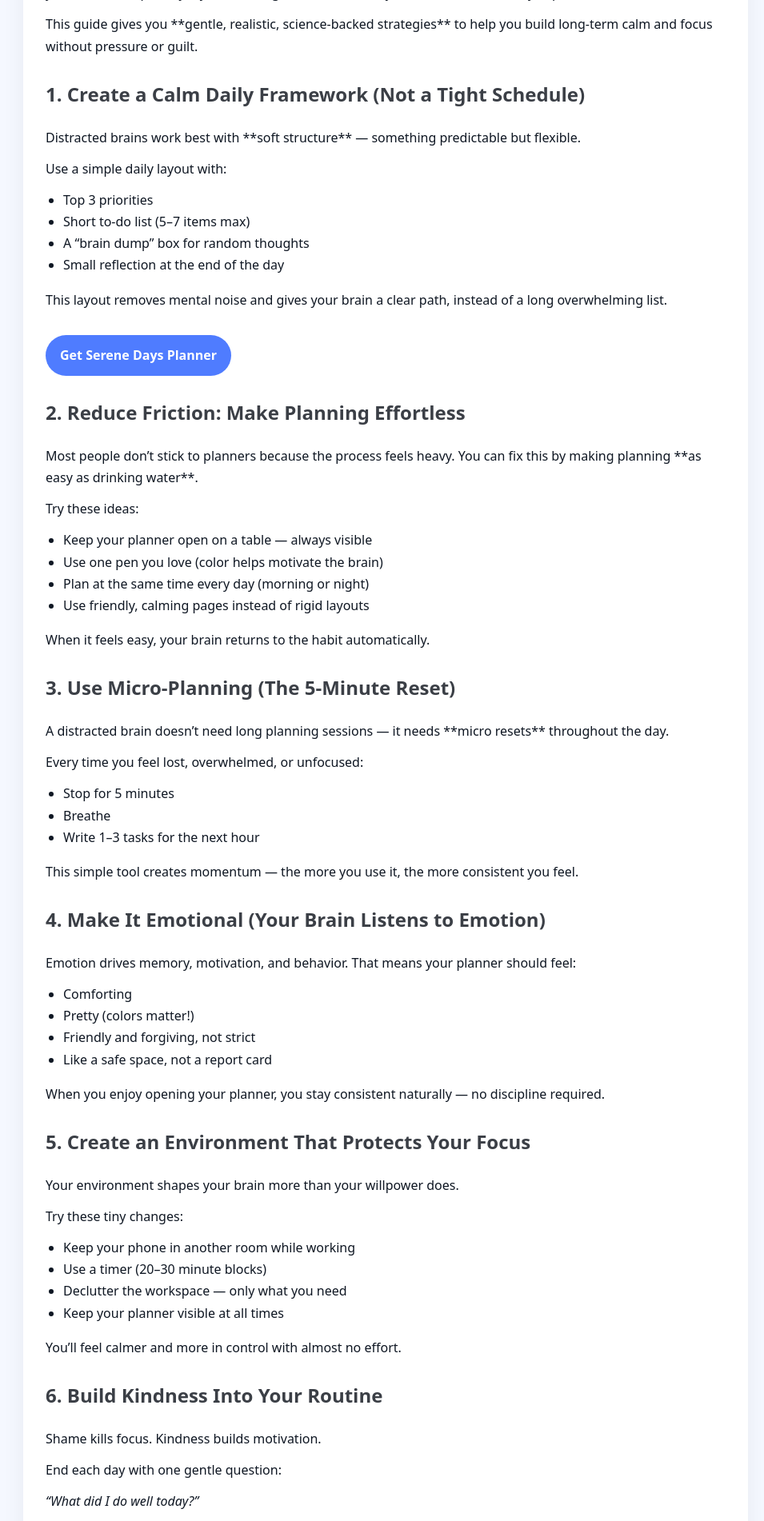
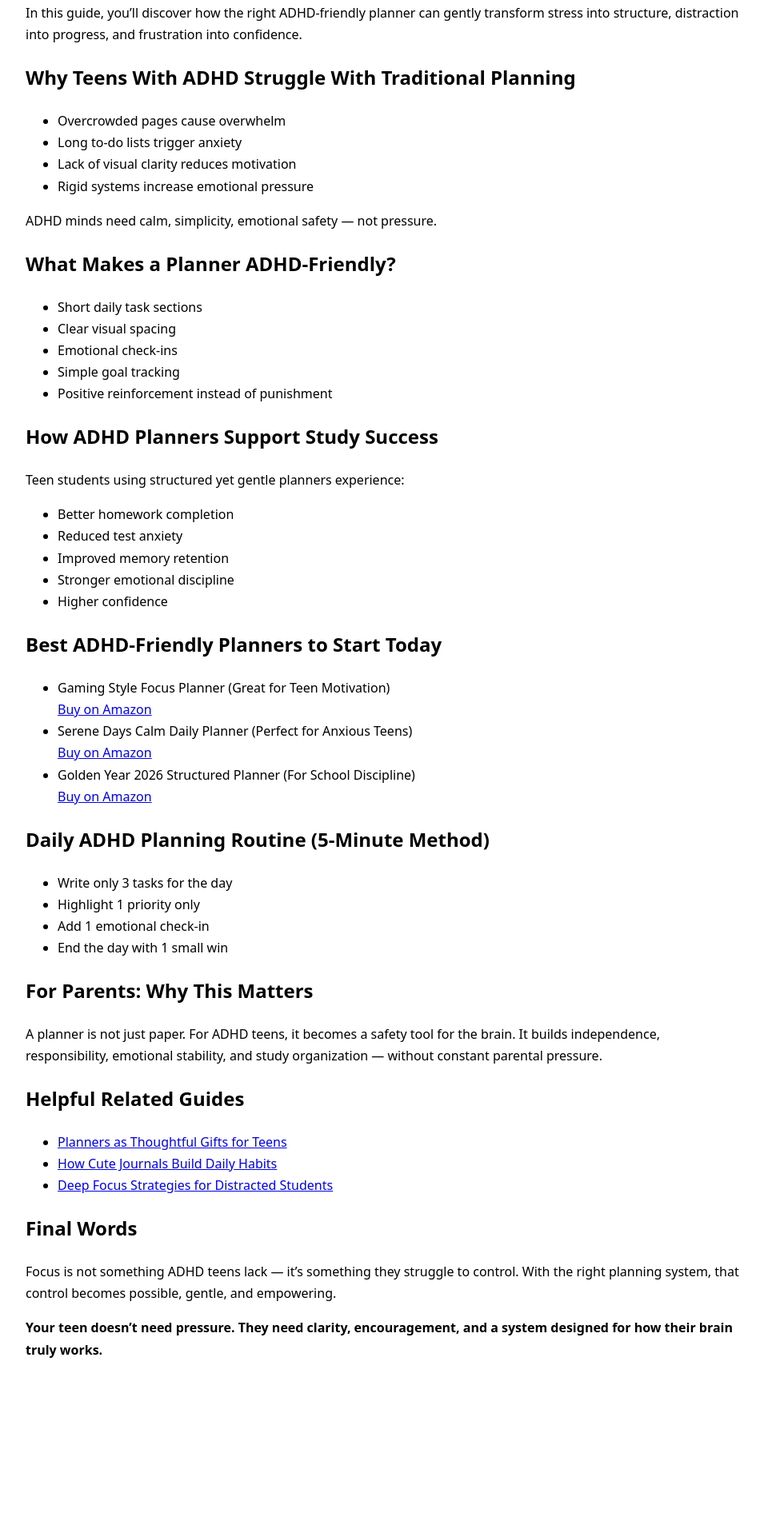
Before and after one commit to imataspace-hue/Lovely-Planners-Studio, a plain HTML site: page article-10.html in a window 1280 px wide. Shown: the part 251-2153 px from the top of the page at 80% size, without its empty margins (158-1113 px from the left). After the commit the page ends 2001 px from the top, so only its background shows below. Drawn offline with Linux system fonts and the light colour scheme.

Commit message:
Update article-10.html

```diff
--- a/article-10.html
+++ b/article-10.html
@@ -1,168 +1,129 @@
 <!doctype html>
 <html lang="en">
 <head>
-  <meta charset="utf-8">
-  <meta name="viewport" content="width=device-width, initial-scale=1">
-  <title>Calm & Focus: Long-term Strategies for Distracted Brains</title>
-  <meta name="description" content="Gentle, science-backed strategies to build long-term focus, reduce overwhelm, and stay consistent with soft daily planning habits.">
-  <meta name="robots" content="index,follow">
+  <meta charset="utf-8" />
+  <title>Best ADHD Planners for Teens & Students (2026) – Calm, Focus & Study Success</title>
 
-  <!-- Styles -->
-  <style>
-    body{font-family:system-ui,-apple-system,Segoe UI,Roboto,sans-serif;line-height:1.7;margin:0;padding:0;background:#f5f8ff;color:#0f1723;}
-    .container{max-width:850px;margin:40px auto;background:#fff;padding:28px;border-radius:14px;box-shadow:0 12px 30px rgba(0,0,0,0.06);}
-    h1{font-size:30px;margin-bottom:12px;color:#4f7cff;}
-    h2{margin-top:26px;color:#3b3f46;}
-    p{margin:12px 0;}
-    ul{margin-top:10px;padding-left:22px;}
-    a{color:#4f7cff;text-decoration:none;font-weight:600;}
-    .btn{display:inline-block;margin-top:18px;background:#4f7cff;color:#fff;padding:12px 18px;border-radius:999px;font-weight:700;text-decoration:none;}
-    .back{margin-top:20px;display:inline-block;color:#4f7cff;}
-  </style>
+  <meta name="description" content="Discover the best ADHD planners for teens & students in 2026. Boost focus, reduce anxiety, and turn daily chaos into calm routines. Perfect for study success and emotional balance." />
+
+  <meta name="keywords" content="ADHD planner for teens, best ADHD planner for students, focus planner for ADHD, teen study planner, daily routine ADHD, calm planner for students, 2026 ADHD planner" />
+
+  <link rel="canonical" href="https://www.lovelyplannersstudio.com/article-10.html" />
+
+  <meta name="robots" content="index,follow" />
+
+  <!-- Open Graph -->
+  <meta property="og:title" content="Best ADHD Planners for Teens & Students (2026)" />
+  <meta property="og:description" content="Help teens with ADHD turn distraction into focus using calm, structured daily planners designed for real life." />
+  <meta property="og:url" content="https://www.lovelyplannersstudio.com/article-10.html" />
+  <meta property="og:type" content="article" />
+
+  <!-- Schema Article -->
+  <script type="application/ld+json">
+  {
+    "@context": "https://schema.org",
+    "@type": "Article",
+    "headline": "Best ADHD Planners for Teens & Students (2026)",
+    "author": {
+      "@type": "Person",
+      "name": "Lovely Planners Studio"
+    },
+    "publisher": {
+      "@type": "Organization",
+      "name": "Lovely Planners Studio"
+    },
+    "datePublished": "2025-01-05",
+    "dateModified": "2025-01-05",
+    "mainEntityOfPage": {
+      "@type": "WebPage",
+      "@id": "https://www.lovelyplannersstudio.com/article-10.html"
+    }
+  }
+  </script>
 </head>
 
 <body>
-  <div class="container">
-    <h1>Calm & Focus: Long-term Strategies for Distracted Brains</h1>
 
-    <p>
-      Focus isn’t about being “disciplined.”
-      It’s about building an environment, a routine, and a mindset that supports your brain —
-      especially if you tend to get distracted easily, feel overwhelmed, or jump between tasks.
-    </p>
+<main style="max-width:900px;margin:auto;padding:24px;font-family:system-ui;line-height:1.7">
 
-    <p>
-      This guide gives you **gentle, realistic, science-backed strategies** to help you
-      build long-term calm and focus without pressure or guilt.
-    </p>
+<h1>Best ADHD Planners for Teens & Students (2026): Turn Distraction into Focus & Success</h1>
 
-    <h2>1. Create a Calm Daily Framework (Not a Tight Schedule)</h2>
-    <p>
-      Distracted brains work best with **soft structure** — something predictable but flexible.
-    </p>
+<p>If your teen struggles with focus, forgetfulness, anxiety, or daily chaos, you are not alone. ADHD affects millions of students worldwide — and traditional planners often fail because they are too rigid, overwhelming, or visually stressful.</p>
 
-    <p>Use a simple daily layout with:</p>
+<p>In this guide, you’ll discover how the right ADHD-friendly planner can gently transform stress into structure, distraction into progress, and frustration into confidence.</p>
+
+<h2>Why Teens With ADHD Struggle With Traditional Planning</h2>
 <ul>
-      <li>Top 3 priorities</li>
-      <li>Short to-do list (5–7 items max)</li>
-      <li>A “brain dump” box for random thoughts</li>
-      <li>Small reflection at the end of the day</li>
+  <li>Overcrowded pages cause overwhelm</li>
+  <li>Long to-do lists trigger anxiety</li>
+  <li>Lack of visual clarity reduces motivation</li>
+  <li>Rigid systems increase emotional pressure</li>
 </ul>
 
-    <p>
-      This layout removes mental noise and gives your brain a clear path,
-      instead of a long overwhelming list.
-    </p>
+<p>ADHD minds need calm, simplicity, emotional safety — not pressure.</p>
 
-    <a class="btn" href="https://amzn.to/4pkkVNm" target="_blank">Get Serene Days Planner</a>
-
-    <h2>2. Reduce Friction: Make Planning Effortless</h2>
-    <p>
-      Most people don’t stick to planners because the process feels heavy.
-      You can fix this by making planning **as easy as drinking water**.
-    </p>
-
-    <p>Try these ideas:</p>
+<h2>What Makes a Planner ADHD-Friendly?</h2>
 <ul>
-      <li>Keep your planner open on a table — always visible</li>
-      <li>Use one pen you love (color helps motivate the brain)</li>
-      <li>Plan at the same time every day (morning or night)</li>
-      <li>Use friendly, calming pages instead of rigid layouts</li>
+  <li>Short daily task sections</li>
+  <li>Clear visual spacing</li>
+  <li>Emotional check-ins</li>
+  <li>Simple goal tracking</li>
+  <li>Positive reinforcement instead of punishment</li>
 </ul>
 
-    <p>
-      When it feels easy, your brain returns to the habit automatically.
-    </p>
+<h2>How ADHD Planners Support Study Success</h2>
+<p>Teen students using structured yet gentle planners experience:</p>
+<ul>
+  <li>Better homework completion</li>
+  <li>Reduced test anxiety</li>
+  <li>Improved memory retention</li>
+  <li>Stronger emotional discipline</li>
+  <li>Higher confidence</li>
+</ul>
 
-    <h2>3. Use Micro-Planning (The 5-Minute Reset)</h2>
-    <p>
-      A distracted brain doesn’t need long planning sessions — it needs
-      **micro resets** throughout the day.
-    </p>
-
-    <p>
-      Every time you feel lost, overwhelmed, or unfocused:
-    </p>
+<h2>Best ADHD-Friendly Planners to Start Today</h2>
 
 <ul>
-      <li>Stop for 5 minutes</li>
-      <li>Breathe</li>
-      <li>Write 1–3 tasks for the next hour</li>
+  <li>
+    Gaming Style Focus Planner (Great for Teen Motivation)
+    <br><a href="https://amzn.to/3LMVSEd" target="_blank">Buy on Amazon</a>
+  </li>
+
+  <li>
+    Serene Days Calm Daily Planner (Perfect for Anxious Teens)
+    <br><a href="https://amzn.to/4pkkVNm" target="_blank">Buy on Amazon</a>
+  </li>
+
+  <li>
+    Golden Year 2026 Structured Planner (For School Discipline)
+    <br><a href="https://amzn.to/4i6f6Ay" target="_blank">Buy on Amazon</a>
+  </li>
 </ul>
 
-    <p>
-      This simple tool creates momentum — the more you use it, the more consistent you feel.
-    </p>
-
-    <h2>4. Make It Emotional (Your Brain Listens to Emotion)</h2>
-    <p>
-      Emotion drives memory, motivation, and behavior.
-      That means your planner should feel:
-    </p>
-
+<h2>Daily ADHD Planning Routine (5-Minute Method)</h2>
 <ul>
-      <li>Comforting</li>
-      <li>Pretty (colors matter!)</li>
-      <li>Friendly and forgiving, not strict</li>
-      <li>Like a safe space, not a report card</li>
+  <li>Write only 3 tasks for the day</li>
+  <li>Highlight 1 priority only</li>
+  <li>Add 1 emotional check-in</li>
+  <li>End the day with 1 small win</li>
 </ul>
 
-    <p>
-      When you enjoy opening your planner, you stay consistent naturally — no discipline required.
-    </p>
+<h2>For Parents: Why This Matters</h2>
+<p>A planner is not just paper. For ADHD teens, it becomes a safety tool for the brain. It builds independence, responsibility, emotional stability, and study organization — without constant parental pressure.</p>
 
-    <h2>5. Create an Environment That Protects Your Focus</h2>
-    <p>
-      Your environment shapes your brain more than your willpower does.
-    </p>
-
-    <p>Try these tiny changes:</p>
+<h2>Helpful Related Guides</h2>
 <ul>
-      <li>Keep your phone in another room while working</li>
-      <li>Use a timer (20–30 minute blocks)</li>
-      <li>Declutter the workspace — only what you need</li>
-      <li>Keep your planner visible at all times</li>
+  <li><a href="https://www.lovelyplannersstudio.com/article-7.html">Planners as Thoughtful Gifts for Teens</a></li>
+  <li><a href="https://www.lovelyplannersstudio.com/article-8.html">How Cute Journals Build Daily Habits</a></li>
+  <li><a href="https://www.lovelyplannersstudio.com/article-15.html">Deep Focus Strategies for Distracted Students</a></li>
 </ul>
 
-    <p>
-      You’ll feel calmer and more in control with almost no effort.
-    </p>
+<h2>Final Words</h2>
+<p>Focus is not something ADHD teens lack — it’s something they struggle to control. With the right planning system, that control becomes possible, gentle, and empowering.</p>
 
-    <h2>6. Build Kindness Into Your Routine</h2>
-    <p>
-      Shame kills focus.
-      Kindness builds motivation.
-    </p>
+<p><strong>Your teen doesn’t need pressure. They need clarity, encouragement, and a system designed for how their brain truly works.</strong></p>
 
-    <p>
-      End each day with one gentle question:
-    </p>
+</main>
 
-    <p><em>“What did I do well today?”</em></p>
-
-    <p>
-      This small reflection rewires your brain to notice success instead of failure.
-    </p>
-
-    <a class="btn" href="https://amzn.to/4i9PfYL" target="_blank">Get the Minimal Daily Planner</a>
-
-    <h2>7. Long-Term Calm Comes From Consistency, Not Perfection</h2>
-    <p>
-      Even if you miss days, weeks, or months — you can always return without guilt.
-    </p>
-
-    <p>
-      Focus is like a muscle.
-      Tiny daily actions make it stronger.
-    </p>
-
-    <p>
-      Your planner is simply the tool that helps you stay connected to your goals,
-      your emotions, and your progress.
-    </p>
-
-    <br>
-    <a class="back" href="index.html">← Back to Home</a>
-  </div>
 </body>
 </html>
```
Lines whose indentation alone changed are shown as unchanged.
